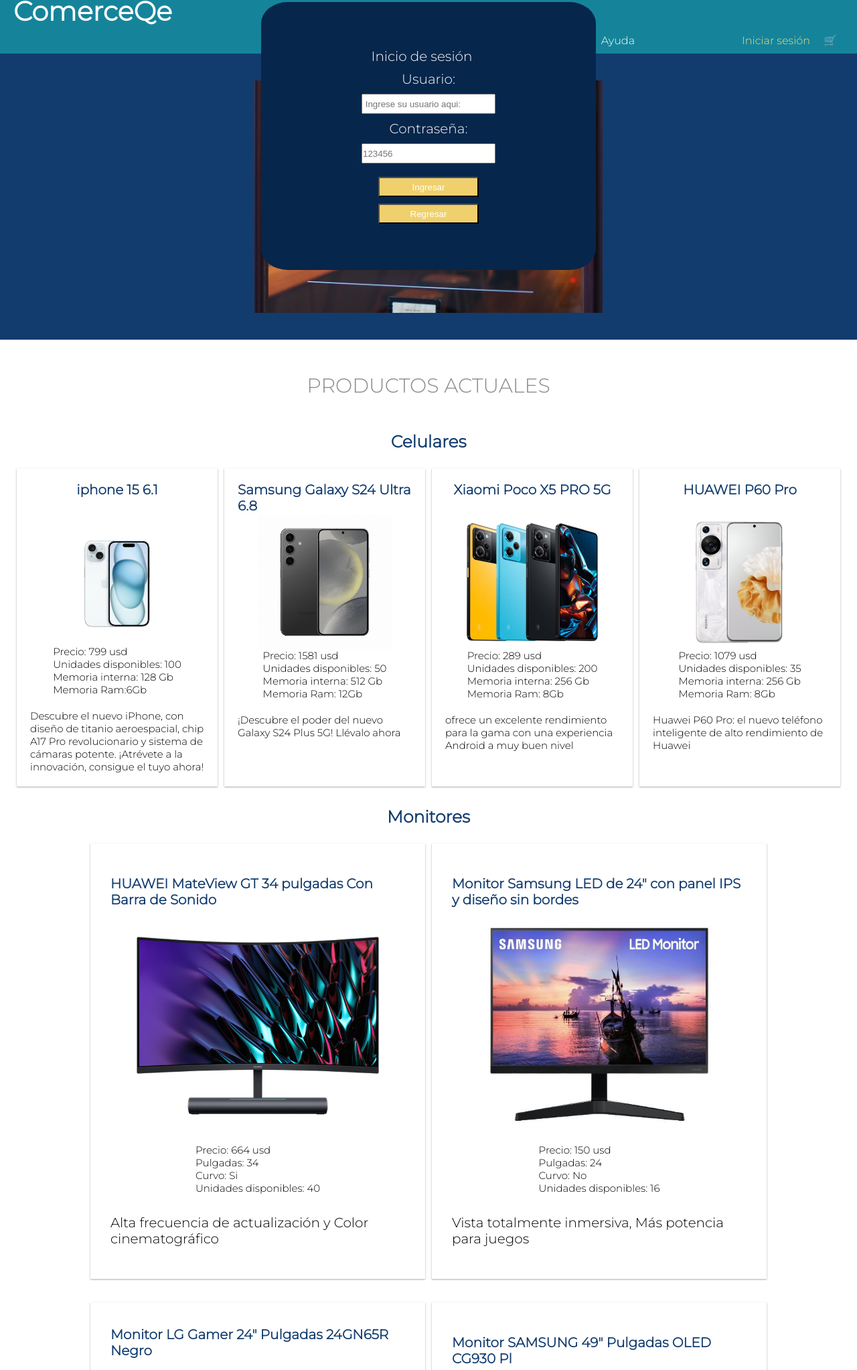
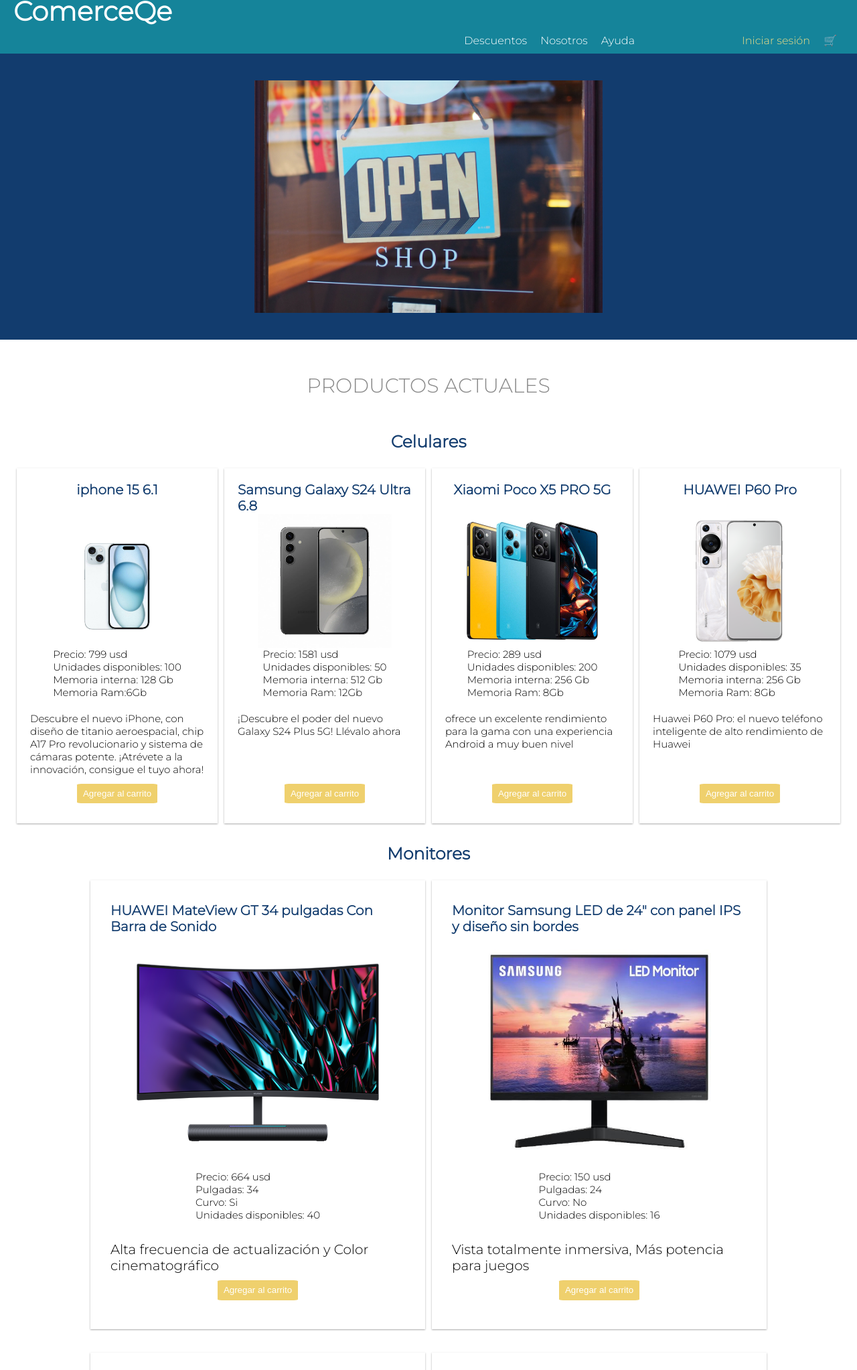
Before and after one commit to Cristianscamilo/web_one, a website: page index.html in a window 1280 px wide. Shown: the part 147-2192 px from the top of the page at 67% size. Drawn offline with Linux system fonts and the light colour scheme.

Commit message:
Prubas Doom

```diff
--- a/index.html
+++ b/index.html
@@ -27,20 +27,17 @@
             <form>
                 <label for="text">Busqueda</label>
                 <input placeholder="  Buscar articulo" type="text">
-                <button type="button">Buscar</button>
+                <button id="buscar" type="button">Buscar</button>
             </form>
         </div>
         <nav>
             <div class="seccionesComercio">
                 <ul>
                     <li>
-                        <a href="pages/productos.html">Productos</a>
+                        <a href="pages/descuentos.html">Descuentos</a>
                     </li>
                     <li>
                         <a href="pages/nosotros.html">Nosotros</a>
-                    </li>
-                    <li>
-                        <a href="pages/contacto.html">Contacto</a>
                     </li>
                     <li>
                         <a href="">Ayuda</a>
@@ -53,27 +50,27 @@
                         <a href="">Iniciar sesión</a>
                     </li>
                     <li>
-                        <a href="">🛒</a>
+                        <a href="pages/carrito.html">🛒</a>
                     </li>
                 </ul>
             </div>
         </nav>
     </header>
     <main>
-        <div class="accesoWeb vistaIngreso">
+         <div class="accesoWeb "> <!--vistaIngreso-->
             <form>
                 <fieldset>
                     <legend>Inicio de sesión</legend>
                     <div id="usuario">
                         <label for="nombre">Usuario:</label>
-                        <input placeholder=" Ingrese su usuario aqui:" type="text" id="nombre">
+                        <input placeholder=" Ingrese su usuario 'pepe' aqui:" type="text" id="nombre">
                     </div>
                     <div id="claveUsuario">
                         <label for="clave">Contraseña:</label>
                         <input placeholder="123456" type="password" id="clave">
                     </div>
-                    <button type="submit">Ingresar</button>
-                    <button type="submit">Regresar</button>
+                    <button id="ingresar" type="submit">Ingresar</button>
+                    <button id="regresar">Regresar</button>
                </fieldset>
             </form>
         </div>
@@ -98,7 +95,8 @@
                     </ul>
                     <p>Descubre el nuevo iPhone, con diseño de titanio aeroespacial, chip A17 Pro revolucionario y
                         sistema de cámaras potente. ¡Atrévete a la innovación, consigue el tuyo ahora!</p>
-                </article>
+                        <button type="button" id="101">Agregar al carrito</button>
+                    </article>
                 <article class="tarjetas">
                     <h3>Samsung Galaxy S24 Ultra 6.8</h3>
                     <img src="img/samsunggalaxys24ultra6.8.jpg" alt="celular">
@@ -109,6 +107,7 @@
                         <li>Memoria Ram: 12Gb</li>
                     </ul>
                     <p>¡Descubre el poder del nuevo Galaxy S24 Plus 5G! Llévalo ahora</p>
+                    <button type="button" id="102" >Agregar al carrito</button>
                 </article>
                 <article class="tarjetas">
                     <h3>Xiaomi Poco X5 PRO 5G</h3>
@@ -120,6 +119,7 @@
                         <li>Memoria Ram: 8Gb</li>
                     </ul>
                     <p>ofrece un excelente rendimiento para la gama con una experiencia Android a muy buen nivel</p>
+                    <button type="button" id="103">Agregar al carrito</button>
                 </article>
                 <article class="tarjetas">
                     <h3>HUAWEI P60 Pro</h3>
@@ -131,6 +131,7 @@
                         <li>Memoria Ram: 8Gb</li>
                     </ul>
                     <p>Huawei P60 Pro: el nuevo teléfono inteligente de alto rendimiento de Huawei</p>
+                    <button type="button" id="104">Agregar al carrito</button>
                 </article>
             </section>
             <!--Sección 2-->
@@ -146,6 +147,7 @@
                         <li>Unidades disponibles: 40</li>
                     </ul>
                     <p>Alta frecuencia de actualización y Color cinematográfico</p>
+                    <button type="button" id="201">Agregar al carrito</button>
                 </article>
                 <article class="tarjetas">
                     <h3>Monitor Samsung LED de 24" con panel IPS y diseño sin bordes</h3>
@@ -157,6 +159,7 @@
                         <li>Unidades disponibles: 16</li>
                     </ul>
                     <p>Vista totalmente inmersiva, Más potencia para juegos</p>
+                    <button type="button" id="202">Agregar al carrito</button>
                 </article>
                 <article class="tarjetas">
                     <h3>Monitor LG Gamer 24" Pulgadas 24GN65R Negro</h3>
@@ -169,7 +172,8 @@
                     </ul>
                     <p>tecnología AMD FreeSync brinda movimiento fluido y sin interrupciones en alta resolución en los
                         juegos</p>
-                </article>
+                        <button type="button" id="203">Agregar al carrito</button>
+                    </article>
                 <article class="tarjetas">
                     <h3>Monitor SAMSUNG 49" Pulgadas OLED CG930 Pl</h3>
                     <img src="img/monitorsamsung49cg930.jpg" alt="monitor">
@@ -180,6 +184,7 @@
                         <li>Unidades disponibles: 14</li>
                     </ul>
                     <p>Pantalla curva que se adapta completamente al contorno del ojo humano</p>
+                    <button type="button" id="204">Agregar al carrito</button>
                 </article>
             </section>
             <!--Sección 3-->
@@ -195,7 +200,8 @@
                     </ul>
                     <p>El diseño over-ear genera una comodidad insuperable, su sonido envolvente del más alto nivel se
                         convierte en el protagonista de la escena.</p>
-                </article>
+                        <button type="button" id="301">Agregar al carrito</button>
+                    </article>
                 <article class="tarjetas">
                     <h3>Audífonos gamer inalámbricos Logitech G Series G733 blanco con luz rgb LED</h3>
                     <img src="img/audífonosgamerinalámbricoslogitechgseriesg733blancoluz.jpg" alt="audifonos">
@@ -205,6 +211,7 @@
                         <li>Unidades disponibles: 20</li>
                     </ul>
                     <p>Tener auriculares específicos para jugar cambia completamente tu experiencia en cada partida.</p>
+                    <button type="button" id="302">Agregar al carrito</button>
                 </article>
                 <article class="tarjetas">
                     <h3>Diadema Bt Cancelación Ruido Anc Klip Xtreme Oasis Knh-050bk</h3>
@@ -216,6 +223,7 @@
                     </ul>
                     <p>Crea tu propio mundo de sonido con estos audífonos que ofrecen Cancelación de Ruido Activa (ANC)
                     </p>
+                    <button type="button" id="303">Agregar al carrito</button>
                 </article>
                 <article class="tarjetas">
                     <h3>Audífonos Sony Con Funcion De Manos Libres - Mdr-zx310ap Color Negro</h3>
@@ -226,6 +234,7 @@
                         <li>Unidades disponibles: 40</li>
                     </ul>
                     <p>Al ser on-ear se apoyan en tus orejas cómodamente y ofrecen una gran calidad de sonido.</p>
+                    <button type="button" id="304">Agregar al carrito</button>
                 </article>
                 <article class="tarjetas">
                     <h3>Audífonos Alámbricos Diadema Gamer Rgb Controlador Luces #1</h3>
@@ -237,6 +246,7 @@
                     </ul>
                     <p>Perfecto para toda ocasión y cualquier plataforma, audífono diseñado con tu comodidad en mente
                     </p>
+                    <button type="button" id="305">Agregar al carrito</button>
                 </article>
             </section>
         </div>
@@ -250,7 +260,7 @@
                     <form>
                         <label for="email">Mail</label>
                         <input placeholder="Ejemplo@mail.com" type="email" id="email">
-                        <button type="submit">Suscribirse</button>
+                        <button type="submit" id="suscripcion">Suscribirse</button>
                     </form>
                 </article>
             </section>
--- a/main.js
+++ b/main.js
@@ -475,4 +475,12 @@
 console.table(filtro(50))
 */
 
-let ejemplo = document.getElementById("listaCelulares")
+let compra1 = document.getElementById("101")
+
+
+function compra() {
+    console.log('el producto comprado es '+ compra1.id)
+}
+
+
+compra1.addEventListener('click', compra1)
--- a/scss/pages/_index.scss
+++ b/scss/pages/_index.scss
@@ -18,10 +18,8 @@
     position: fixed;
     top: 150px;
     border-radius: 8%;
-
-    &.vistaIngreso {
-      visibility: visible;
-    }
+//hace aparecer login
+    //&.vistaIngreso {
 
     form {
       fieldset {
@@ -100,6 +98,7 @@
       height: 50px;
       color: #123c6e;
       font-weight: bold;
+      height: 50px;
     }
 
     #listaCelulares {
@@ -108,12 +107,13 @@
 
       h3 {
         font-size: 30px;
+        height: 50px;
       }
 
       .tarjetas {
         @include flex(flex, column, center, flex-start);
         width: 300px;
-        height: 475px;
+        height: 530px;
         padding: 20px;
         margin: 5px;
         margin-bottom: 30px;
@@ -122,6 +122,7 @@
 
         h3 {
           font-size: 20px;
+          height: 50px;
         }
 
         img {
@@ -135,6 +136,16 @@
 
         p {
           font-size: 15px;
+          height: 100px;
+        }
+        button{
+          background-color: #efd06d;
+          color: #ffffff;
+          width: 120px;
+          height: 30px;
+          border: none;
+          margin: 10px;
+          border-radius: 5%
         }
       }
     }
@@ -143,11 +154,12 @@
       flex-wrap: wrap;
       h3 {
         font-size: 30px;
+        height: 50px;
       }
       .tarjetas {
         @include flex(flex, column, center, center);
         width: 500px;
-        height: 650px;
+        height: 670px;
         padding: 30px;
         margin: 5px;
         margin-bottom: 30px;
@@ -156,6 +168,7 @@
 
         h3 {
           font-size: 20px;
+          height: 50px;
         }
 
         img {
@@ -173,6 +186,15 @@
         p {
           font-size: 20px;
         }
+        button{
+          background-color: #efd06d;
+          color: #ffffff;
+          width: 120px;
+          height: 30px;
+          border: none;
+          margin: 10px;
+          border-radius: 5%
+        }
       }
     }
     #listaAudifonos {
@@ -180,21 +202,23 @@
       flex-wrap: wrap;
       h3 {
         font-size: 30px;
+        height: 50px;
       }
       .tarjetas {
         @include flex(flex, column, center, center);
         width: 300px;
-        height: 550px;
+        height: 620px;
         padding: 30px;
         margin: 5px;
         margin-bottom: 30px;
         box-shadow: rgba(0, 0, 0, 0.12) 0px 1px 3px,
           rgba(0, 0, 0, 0.24) 0px 1px 2px;
+          justify-content: space-between;
 
         h3 {
           font-size: 20px;
+          height: 80px;
         }
-
         img {
           width: 100px;
           height: 150px;
@@ -208,7 +232,16 @@
         }
 
         p {
-          font-size: 20px;
+          font-size: 18px;
+        }
+        button{
+          background-color: #efd06d;
+          color: #ffffff;
+          width: 120px;
+          min-height: 30px;
+          border: none;
+          margin: 20px;
+          border-radius: 5%
         }
       }
     }
```
Also changed, not shown: css/style.css, pages/carrito.html (added), pages/contacto.html (deleted), pages/descuentos.html (added), pages/productos.html (deleted), segundo.js (added), 1 other file.
